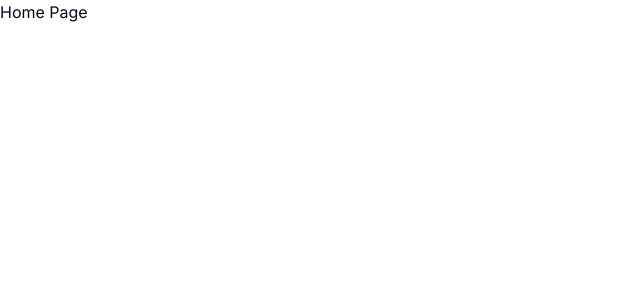
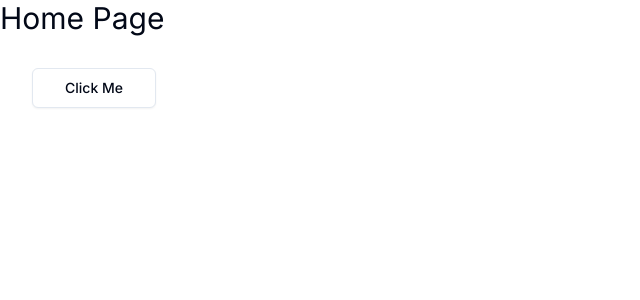
Before and after one commit to tneos/store-project, a Next.js app: page / in a window 1280 px wide. Shown: the top 300 px of the page, without its empty margins (0-640 px from the left). Built offline with nearby package versions, Linux system fonts and the light colour scheme.

Commit message:
Setup components

```diff
--- a/app/page.tsx
+++ b/app/page.tsx
@@ -1,4 +1,13 @@
+import {Button} from "@/components/ui/button";
+
 const HomePage = () => {
-  return <div>Home Page</div>;
+  return (
+    <div>
+      <h1 className="text-3xl">Home Page</h1>
+      <Button variant="outline" size="lg" className="capitalize m-8">
+        click me
+      </Button>
+    </div>
+  );
 };
 export default HomePage;
--- /dev/null
+++ b/components/navbar/CartButton.tsx
@@ -0,0 +1,4 @@
+function CartButton() {
+  return <div>Cart Button</div>;
+}
+export default CartButton;
--- /dev/null
+++ b/components/navbar/DarkMode.tsx
@@ -0,0 +1,4 @@
+function DarkMode() {
+  return <div>Dark Mode</div>;
+}
+export default DarkMode;
--- /dev/null
+++ b/components/navbar/LinksDropdown.tsx
@@ -0,0 +1,4 @@
+function LinksDropdown() {
+  return <div>Links Dropdown</div>;
+}
+export default LinksDropdown;
--- /dev/null
+++ b/components/navbar/Logo.tsx
@@ -0,0 +1,4 @@
+function Logo() {
+  return <div>Logo</div>;
+}
+export default Logo;
--- /dev/null
+++ b/components/navbar/NavSearch.tsx
@@ -0,0 +1,4 @@
+function NavSearch() {
+  return <div>NavSearch</div>;
+}
+export default NavSearch;
--- /dev/null
+++ b/components/navbar/Navbar.tsx
@@ -0,0 +1,4 @@
+function Navbar() {
+  return <div>Navbar</div>;
+}
+export default Navbar;
--- /dev/null
+++ b/components/navbar/SignoutLink.tsx
@@ -0,0 +1,4 @@
+function SignoutLink() {
+  return <div>SignoutLink</div>;
+}
+export default SignoutLink;
--- /dev/null
+++ b/components/navbar/UserIcon.tsx
@@ -0,0 +1,4 @@
+function UserIcon() {
+  return <div>UserIcon</div>;
+}
+export default UserIcon;
--- a/components/ui/button.tsx
+++ b/components/ui/button.tsx
@@ -1,57 +1,57 @@
-import * as React from 'react';
-import { Slot } from '@radix-ui/react-slot';
-import { cva, type VariantProps } from 'class-variance-authority';
+import * as React from "react"
+import { Slot } from "@radix-ui/react-slot"
+import { cva, type VariantProps } from "class-variance-authority"
 
-import { cn } from '@/lib/utils';
+import { cn } from "@/lib/utils"
 
 const buttonVariants = cva(
-  'inline-flex items-center justify-center whitespace-nowrap rounded-md text-sm font-medium transition-colors focus-visible:outline-none focus-visible:ring-1 focus-visible:ring-ring disabled:pointer-events-none disabled:opacity-50',
+  "inline-flex items-center justify-center gap-2 whitespace-nowrap rounded-md text-sm font-medium transition-colors focus-visible:outline-none focus-visible:ring-1 focus-visible:ring-ring disabled:pointer-events-none disabled:opacity-50 [&_svg]:pointer-events-none [&_svg]:size-4 [&_svg]:shrink-0",
   {
     variants: {
       variant: {
         default:
-          'bg-primary text-primary-foreground shadow hover:bg-primary/90',
+          "bg-primary text-primary-foreground shadow hover:bg-primary/90",
         destructive:
-          'bg-destructive text-destructive-foreground shadow-sm hover:bg-destructive/90',
+          "bg-destructive text-destructive-foreground shadow-sm hover:bg-destructive/90",
         outline:
-          'border border-input bg-background shadow-sm hover:bg-accent hover:text-accent-foreground',
+          "border border-input bg-background shadow-sm hover:bg-accent hover:text-accent-foreground",
         secondary:
-          'bg-secondary text-secondary-foreground shadow-sm hover:bg-secondary/80',
-        ghost: 'hover:bg-accent hover:text-accent-foreground',
-        link: 'text-primary underline-offset-4 hover:underline',
+          "bg-secondary text-secondary-foreground shadow-sm hover:bg-secondary/80",
+        ghost: "hover:bg-accent hover:text-accent-foreground",
+        link: "text-primary underline-offset-4 hover:underline",
       },
       size: {
-        default: 'h-9 px-4 py-2',
-        sm: 'h-8 rounded-md px-3 text-xs',
-        lg: 'h-10 rounded-md px-8',
-        icon: 'h-9 w-9',
+        default: "h-9 px-4 py-2",
+        sm: "h-8 rounded-md px-3 text-xs",
+        lg: "h-10 rounded-md px-8",
+        icon: "h-9 w-9",
       },
     },
     defaultVariants: {
-      variant: 'default',
-      size: 'default',
+      variant: "default",
+      size: "default",
     },
   }
-);
+)
 
 export interface ButtonProps
   extends React.ButtonHTMLAttributes<HTMLButtonElement>,
     VariantProps<typeof buttonVariants> {
-  asChild?: boolean;
+  asChild?: boolean
 }
 
 const Button = React.forwardRef<HTMLButtonElement, ButtonProps>(
   ({ className, variant, size, asChild = false, ...props }, ref) => {
-    const Comp = asChild ? Slot : 'button';
+    const Comp = asChild ? Slot : "button"
     return (
       <Comp
         className={cn(buttonVariants({ variant, size, className }))}
         ref={ref}
         {...props}
       />
-    );
+    )
   }
-);
-Button.displayName = 'Button';
+)
+Button.displayName = "Button"
 
-export { Button, buttonVariants };
+export { Button, buttonVariants }
--- a/package.json
+++ b/package.json
@@ -18,7 +18,7 @@
     "@radix-ui/react-popover": "^1.0.7",
     "@radix-ui/react-select": "^2.0.0",
     "@radix-ui/react-separator": "^1.0.3",
-    "@radix-ui/react-slot": "^1.0.2",
+    "@radix-ui/react-slot": "^1.1.2",
     "@radix-ui/react-toast": "^1.1.5",
     "@stripe/react-stripe-js": "^2.7.1",
     "@stripe/stripe-js": "^3.5.0",
```
Also changed, not shown: 1 other file (tests, documents, lock files or other folders).
